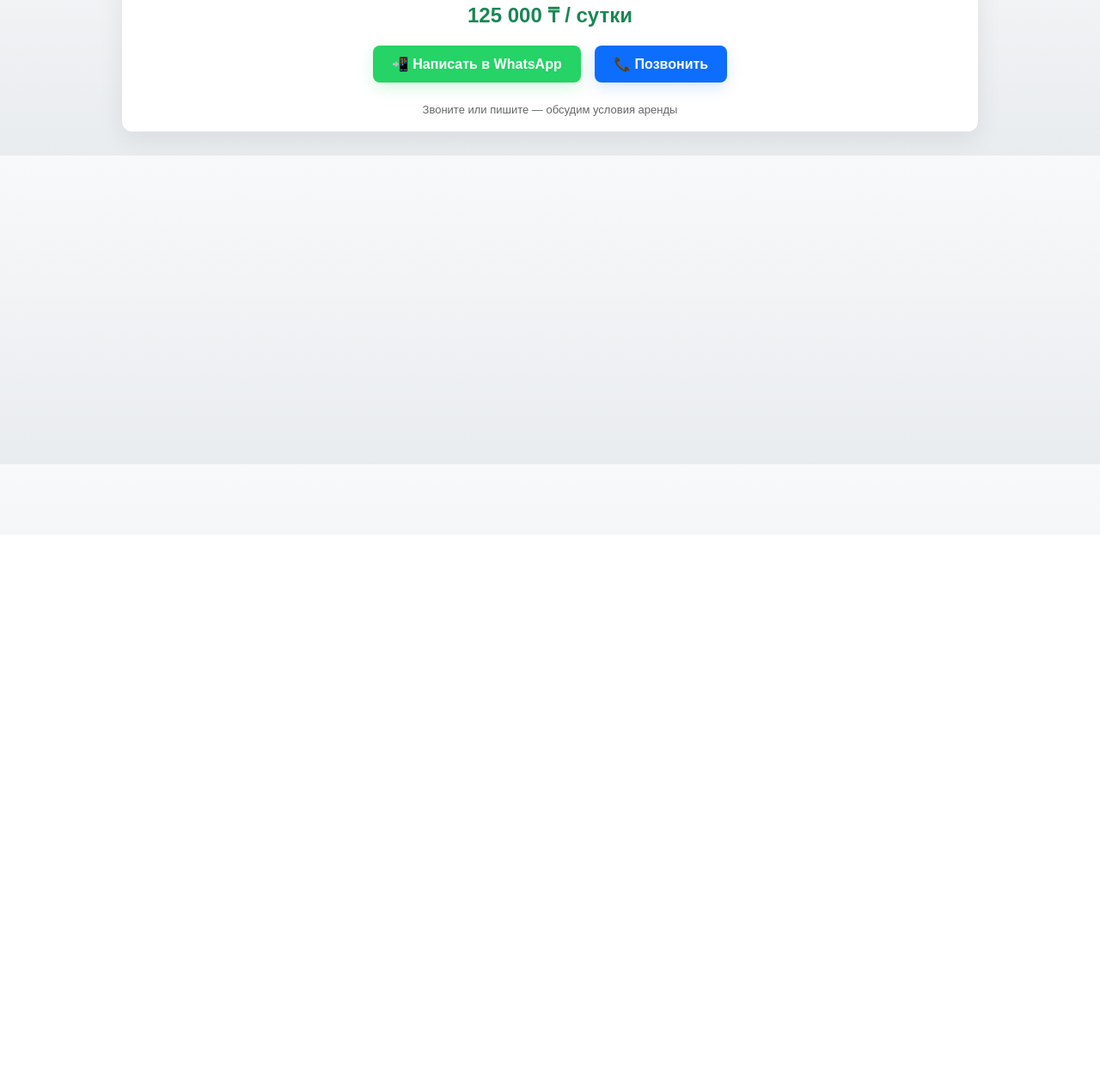
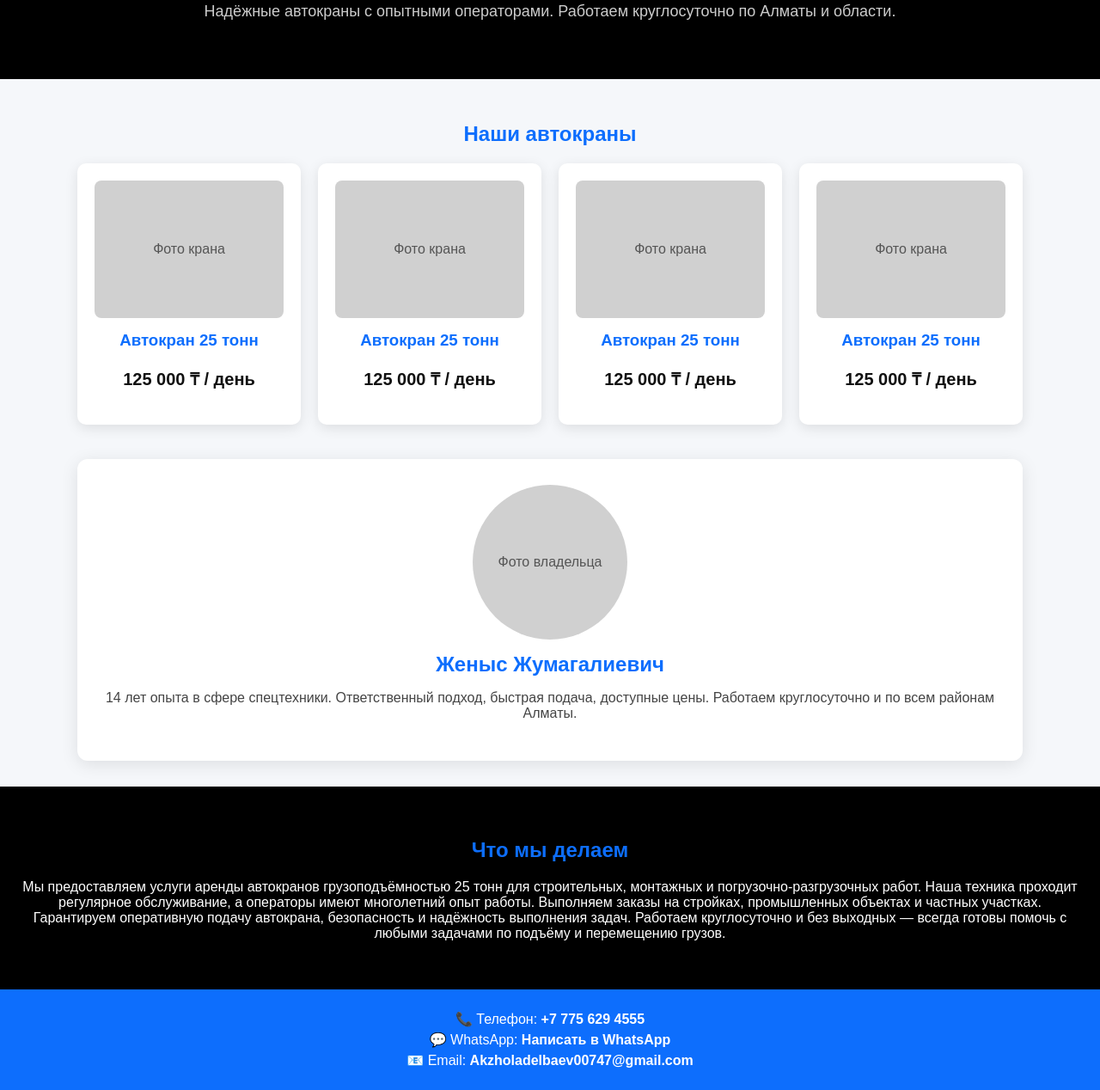
Before and after one commit to Akzhol800/crane-site, a plain HTML site: page index.html in a window 1280 px wide. Shown: the part 178-1446 px from the top of the page at 86% size. Before the commit the page ends 800 px from the top, so only its background shows below. Drawn offline with Linux system fonts and the light colour scheme.

Commit message:
index.html

```diff
--- a/index.html
+++ b/index.html
@@ -1,43 +1,181 @@
 <!DOCTYPE html>
 <html lang="ru">
 <head>
-    <meta charset="UTF-8" />
-    <meta name="viewport" content="width=device-width, initial-scale=1.0"/>
-    <title>Аренда автокрана в Алматы</title>
-    <style>
-        body { font-family: Arial, sans-serif; margin:0; background: linear-gradient(180deg,#f8f9fa,#e9ecef); color:#222; text-align:center; }
-        header { background:#f9c300; padding:22px 10px; font-size:22px; font-weight:700; box-shadow:0 3px 8px rgba(0,0,0,0.12); }
-        .wrap { max-width:960px; margin:28px auto; padding:18px; background:#fff; border-radius:12px; box-shadow:0 8px 30px rgba(0,0,0,0.08); }
-        .hero-img { width:100%; max-width:840px; border-radius:10px; box-shadow:0 8px 30px rgba(0,0,0,0.12); }
-        .desc { margin:18px 0 8px; font-size:16px; color:#444; }
-        .price { font-size:24px; font-weight:800; color:#198754; margin:6px 0 14px; }
-        .buttons { margin:14px 0; }
-        .btn { display:inline-block; text-decoration:none; padding:12px 22px; border-radius:8px; font-weight:700; margin:6px; transition:transform .14s ease, box-shadow .14s; }
-        .btn:active{transform:translateY(1px);}
-        .wh { background:#25D366; color:#fff; box-shadow:0 6px 18px rgba(37,211,102,0.18); }
-        .call { background:#0d6efd; color:#fff; box-shadow:0 6px 18px rgba(13,110,253,0.15); }
-        .footer { margin-top:18px; color:#666; font-size:13px; }
-        @media(max-width:600px){
-            header{font-size:18px}
-            .price{font-size:20px}
-            .wrap{margin:14px; padding:14px}
-        }
-    </style>
+  <meta charset="UTF-8">
+  <meta name="viewport" content="width=device-width, initial-scale=1.0">
+  <title>ИП GGG — Аренда автокранов в Алматы</title>
+  <style>
+    body {
+      font-family: Arial, sans-serif;
+      margin: 0;
+      background-color: #f5f7fa;
+      color: #111;
+    }
+    header {
+      background: #0d6efd;
+      color: #fff;
+      padding: 20px;
+      text-align: center;
+      font-size: 26px;
+      font-weight: bold;
+      letter-spacing: 1px;
+      box-shadow: 0 4px 10px rgba(0,0,0,0.2);
+    }
+    .hero {
+      background: #000;
+      color: #fff;
+      padding: 50px 20px;
+      text-align: center;
+    }
+    .hero h1 {
+      margin: 0;
+      font-size: 36px;
+    }
+    .hero p {
+      font-size: 18px;
+      color: #ccc;
+    }
+    .container {
+      max-width: 1100px;
+      margin: 0 auto;
+      padding: 30px 20px;
+    }
+    .cards {
+      display: grid;
+      grid-template-columns: repeat(auto-fit, minmax(250px, 1fr));
+      gap: 20px;
+    }
+    .card {
+      background: #fff;
+      border-radius: 10px;
+      box-shadow: 0 4px 15px rgba(0,0,0,0.1);
+      text-align: center;
+      padding: 20px;
+    }
+    .photo {
+      background: #d0d0d0;
+      height: 160px;
+      display: flex;
+      align-items: center;
+      justify-content: center;
+      border-radius: 8px;
+      color: #555;
+      font-size: 16px;
+      margin-bottom: 15px;
+    }
+    .card h3 {
+      margin: 10px 0 5px;
+      color: #0d6efd;
+    }
+    .price {
+      font-size: 20px;
+      font-weight: bold;
+      color: #111;
+    }
+    .owner {
+      background: #fff;
+      margin-top: 40px;
+      border-radius: 12px;
+      padding: 30px 20px;
+      box-shadow: 0 4px 20px rgba(0,0,0,0.1);
+      text-align: center;
+    }
+    .owner .photo {
+      width: 180px;
+      height: 180px;
+      margin: 0 auto 15px;
+      border-radius: 50%;
+    }
+    .owner h2 {
+      margin: 0;
+      color: #0d6efd;
+    }
+    .owner p {
+      color: #444;
+    }
+    .services {
+      background: #000;
+      color: #fff;
+      padding: 40px 20px;
+      text-align: center;
+    }
+    .services h2 {
+      color: #0d6efd;
+      margin-bottom: 20px;
+    }
+    .contacts {
+      background: #0d6efd;
+      color: #fff;
+      text-align: center;
+      padding: 20px;
+    }
+    .contacts a {
+      color: #fff;
+      text-decoration: none;
+      font-weight: bold;
+    }
+    .contacts p {
+      margin: 5px 0;
+    }
+  </style>
 </head>
 <body>
-    <header>Аренда автокрана в Алматы</header>
 
-    <div class="wrap">
-        <img src="crane.jpg" alt="Автокран" class="hero-img">
-        <p class="desc">Надёжный автокран для любых строительных задач — доставка по Алматы и области, опытные операторы.</p>
-        <div class="price">125 000 ₸ / сутки</div>
+<header>ИП GGG — Аренда автокранов в Алматы</header>
 
-        <div class="buttons">
-            <a class="btn wh" href="https://wa.me/77756294555" target="_blank">📲 Написать в WhatsApp</a>
-            <a class="btn call" href="tel:+77756294555">📞 Позвонить</a>
-        </div>
+<section class="hero">
+  <h1>Аренда автокранов 25 тонн</h1>
+  <p>Надёжные автокраны с опытными операторами. Работаем круглосуточно по Алматы и области.</p>
+</section>
 
-        <div class="footer">Звоните или пишите — обсудим условия аренды</div>
+<div class="container">
+  <h2 style="text-align:center;color:#0d6efd;">Наши автокраны</h2>
+  <div class="cards">
+    <div class="card">
+      <div class="photo">Фото крана</div>
+      <h3>Автокран 25 тонн</h3>
+      <p class="price">125 000 ₸ / день</p>
     </div>
+    <div class="card">
+      <div class="photo">Фото крана</div>
+      <h3>Автокран 25 тонн</h3>
+      <p class="price">125 000 ₸ / день</p>
+    </div>
+    <div class="card">
+      <div class="photo">Фото крана</div>
+      <h3>Автокран 25 тонн</h3>
+      <p class="price">125 000 ₸ / день</p>
+    </div>
+    <div class="card">
+      <div class="photo">Фото крана</div>
+      <h3>Автокран 25 тонн</h3>
+      <p class="price">125 000 ₸ / день</p>
+    </div>
+  </div>
+
+  <div class="owner">
+    <div class="photo">Фото владельца</div>
+    <h2>Женыс Жумагалиевич</h2>
+    <p>14 лет опыта в сфере спецтехники. Ответственный подход, быстрая подача, доступные цены. Работаем круглосуточно и по всем районам Алматы.</p>
+  </div>
+</div>
+
+<section class="services">
+  <h2>Что мы делаем</h2>
+  <p>
+    Мы предоставляем услуги аренды автокранов грузоподъёмностью 25 тонн для строительных, монтажных и погрузочно-разгрузочных работ.
+    Наша техника проходит регулярное обслуживание, а операторы имеют многолетний опыт работы.
+    Выполняем заказы на стройках, промышленных объектах и частных участках.
+    Гарантируем оперативную подачу автокрана, безопасность и надёжность выполнения задач.
+    Работаем круглосуточно и без выходных — всегда готовы помочь с любыми задачами по подъёму и перемещению грузов.
+  </p>
+</section>
+
+<section class="contacts">
+  <p>📞 Телефон: <a href="tel:+77756294555">+7 775 629 4555</a></p>
+  <p>💬 WhatsApp: <a href="https://wa.me/77756294555" target="_blank">Написать в WhatsApp</a></p>
+  <p>📧 Email: <a href="mailto:Akzholadelbaev00747@gmail.com">Akzholadelbaev00747@gmail.com</a></p>
+</section>
+
 </body>
 </html>
```
